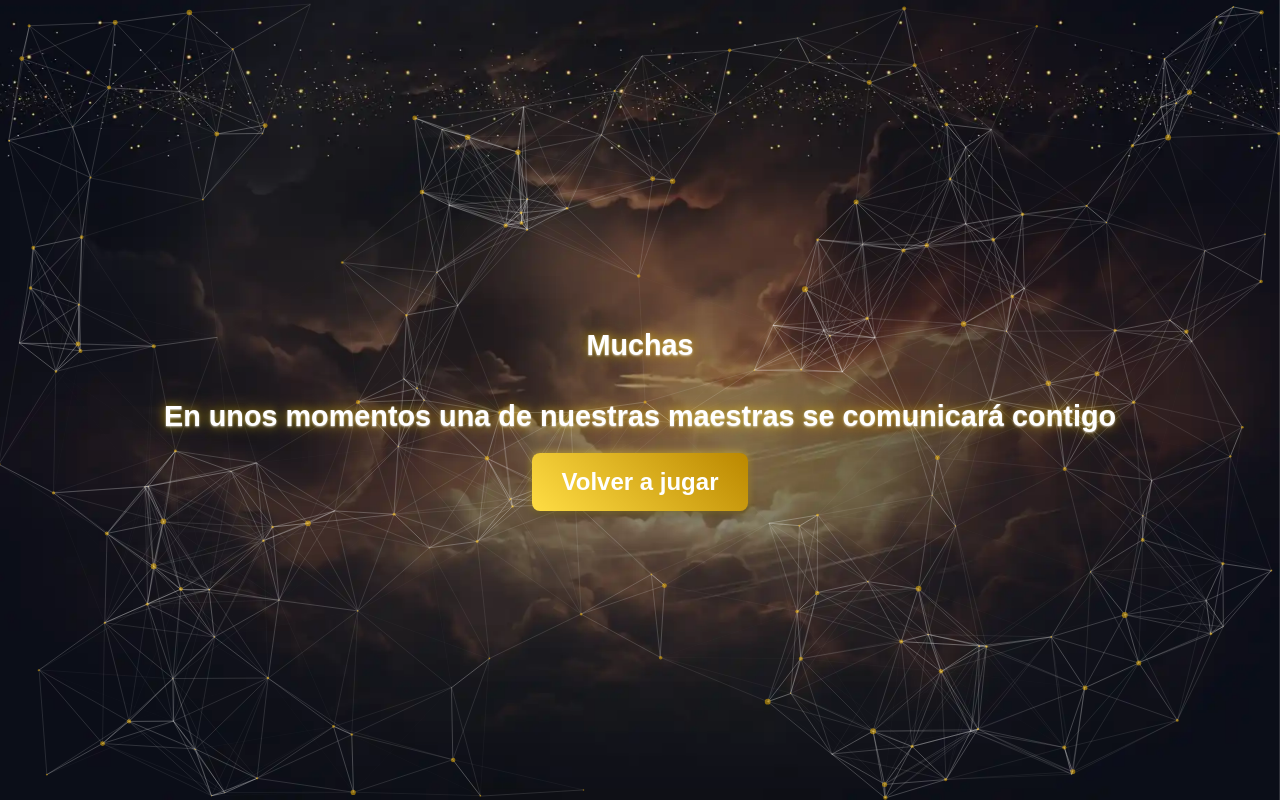
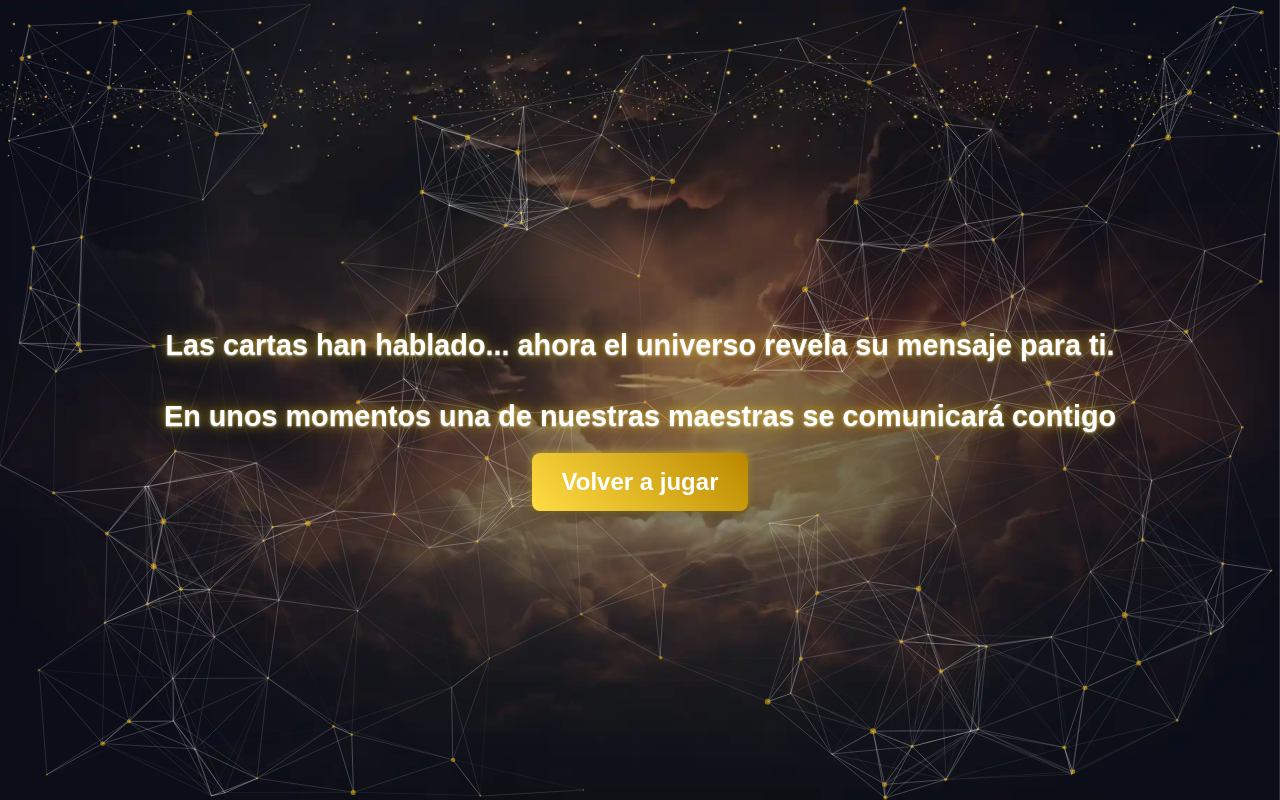
Before and after one commit to AgomezAp/FrontEndTarot, an Angular app: page /agradecimiento in a window 1280 px wide. Built offline with nearby package versions, Linux system fonts and the light colour scheme.

Commit message:
feat: update header text in agradecimiento component for enhanced user engagement

```diff
--- a/src/app/components/agradecimiento/agradecimiento.component.html
+++ b/src/app/components/agradecimiento/agradecimiento.component.html
@@ -45,10 +45,11 @@
     <!-- End Google Tag Manager (noscript) -->
 
     <app-particles class="particulas"></app-particles>
-
     <div class="background">
       <div class="content-container">
-        <h1>Muchas</h1>
+        <h1>
+          Las cartas han hablado... ahora el universo revela su mensaje para ti.
+        </h1>
         <h1>En unos momentos una de nuestras maestras se comunicará contigo</h1>
         <div class="button-container">
           <button class="call-to-action" (click)="redirigir()">
```
